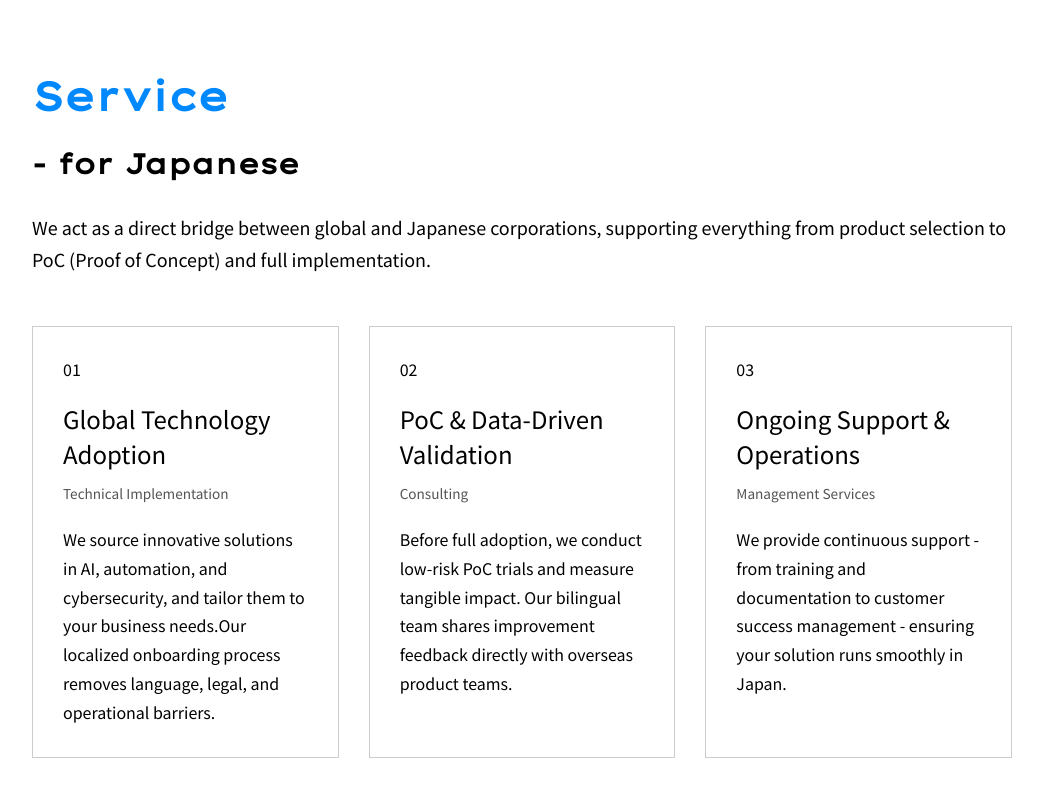
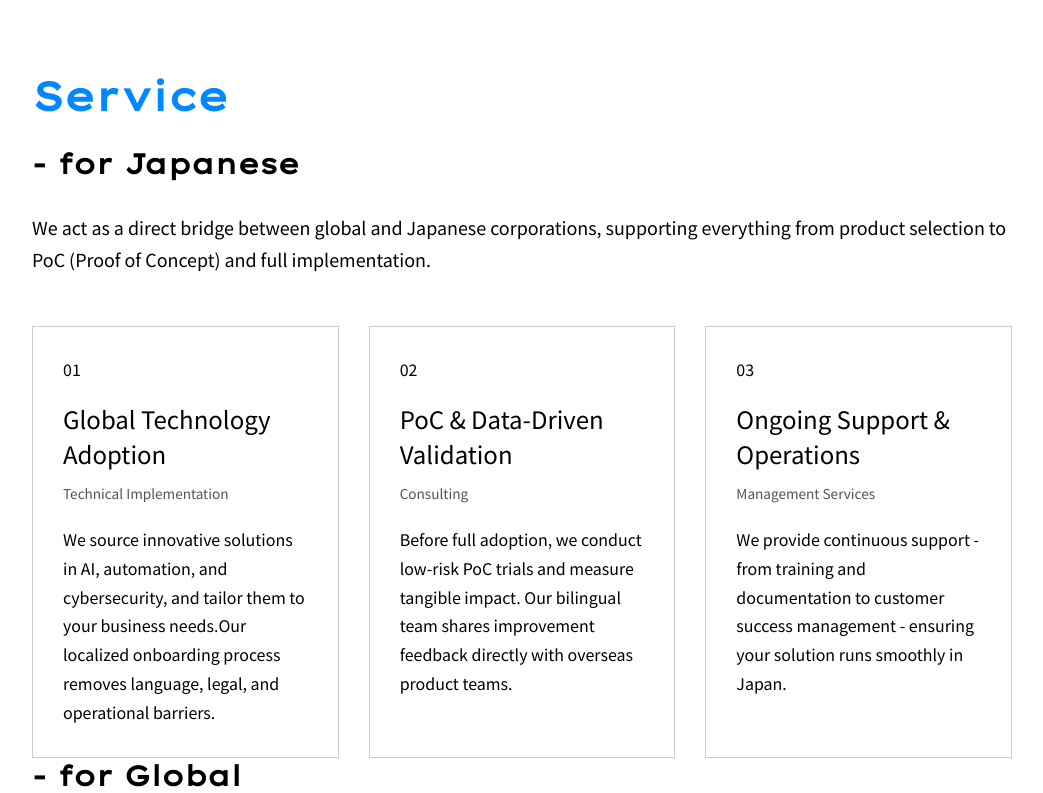
Before and after one commit to karen-shimi/Cresight-Japan, a plain HTML site: page index.html in a window 1280 px wide. Shown: the part 1630-2423 px from the top of the page, without its empty margins (118-1161 px from the left). Before the commit the page ends 2388 px from the top, so only its background shows below. Drawn offline with Linux system fonts and the light colour scheme; some packages are replaced by stand-ins of ours; a web font is replaced by a local one.

```diff
--- a/index.html
+++ b/index.html
@@ -149,5 +149,9 @@
                 海外企業とのコミュニケーションを代行し、長期的な安定運用を支えます。</p>
         </div>
         </div>
+
+        <h2>- for Global</h2>
         </section>
+
+
     </body>
```
